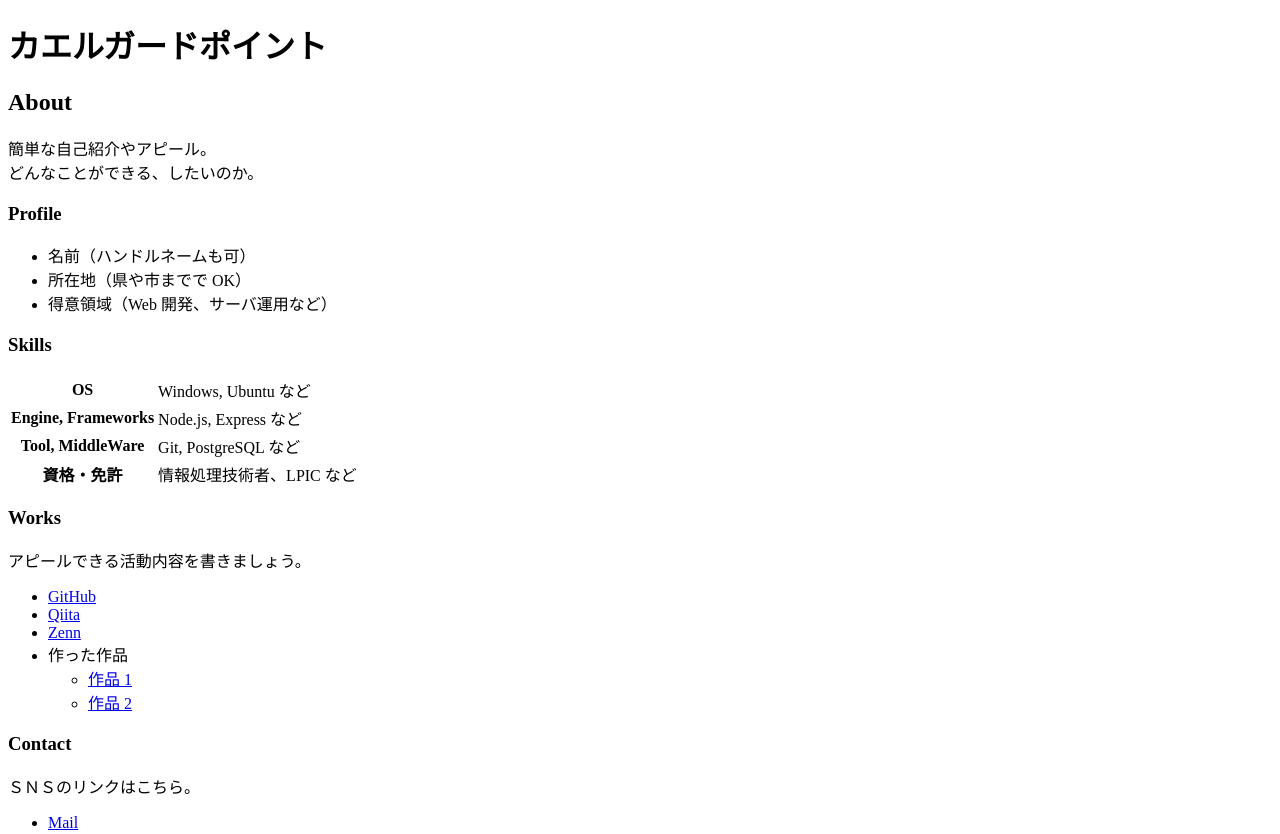
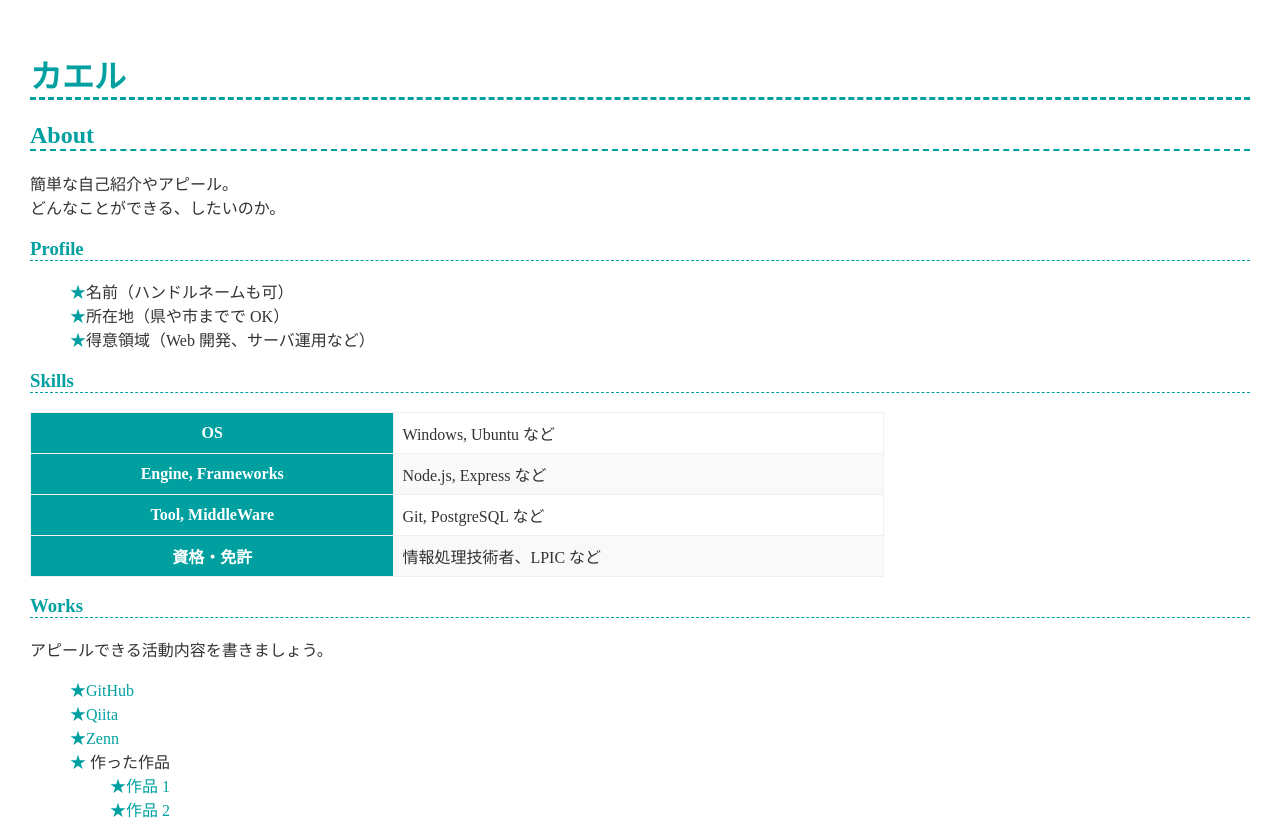
Before and after one commit to frogGp/frogGp.github.io, a plain HTML site: page index.html in a window 1280 px wide. Shown: the top 834 px of the page. Drawn offline with Linux system fonts and the light colour scheme.

Commit message:
style.cssの追加

```diff
--- a/index.html
+++ b/index.html
@@ -3,10 +3,11 @@
   <head>
     <meta charset="utf-8">
     <meta name="viewport" content="width=device-width, initial-scale=1">
-    <title>カエルガードポイントのポートフォリオ</title>
+    <link href="style.css" rel="stylesheet">
+    <title>カエルのポートフォリオ</title>
   </head>
   <body>
-    <h1>カエルガードポイント</h1>
+    <h1>カエル</h1>
 
     <h2>About</h2>
     <p>
```
